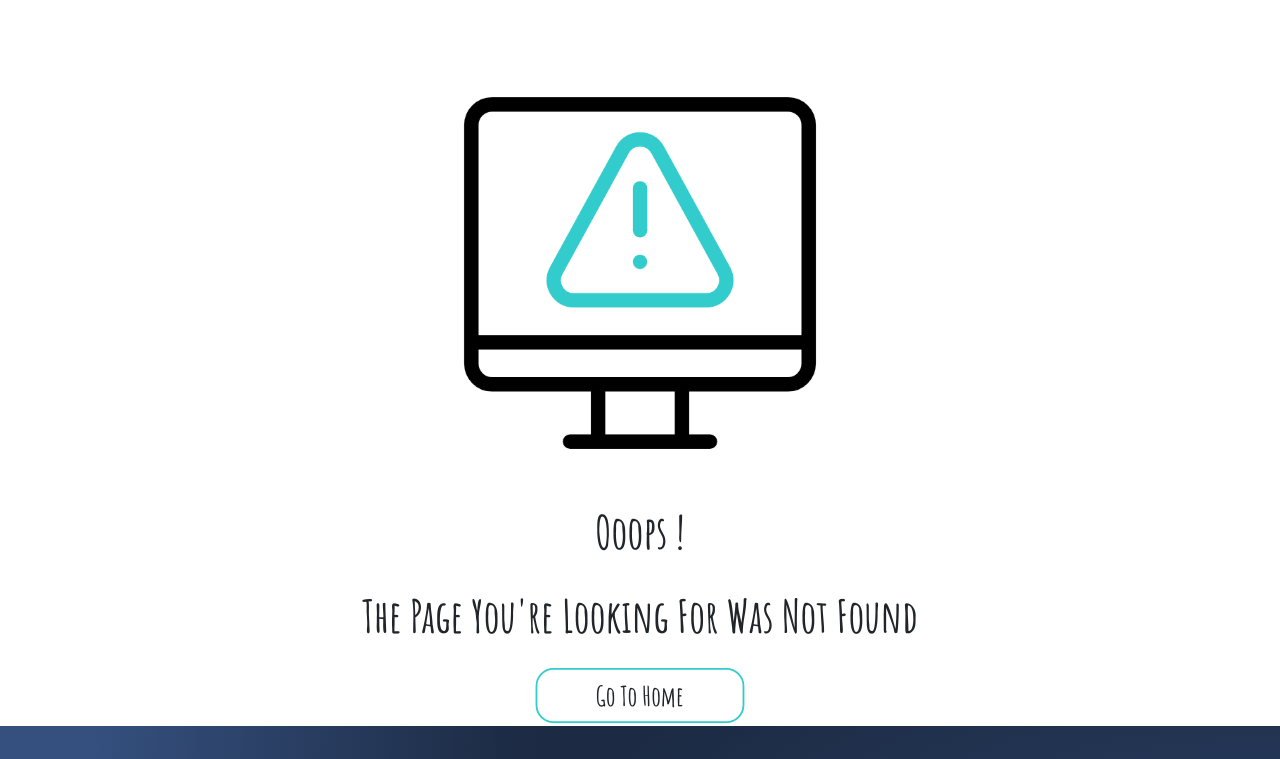
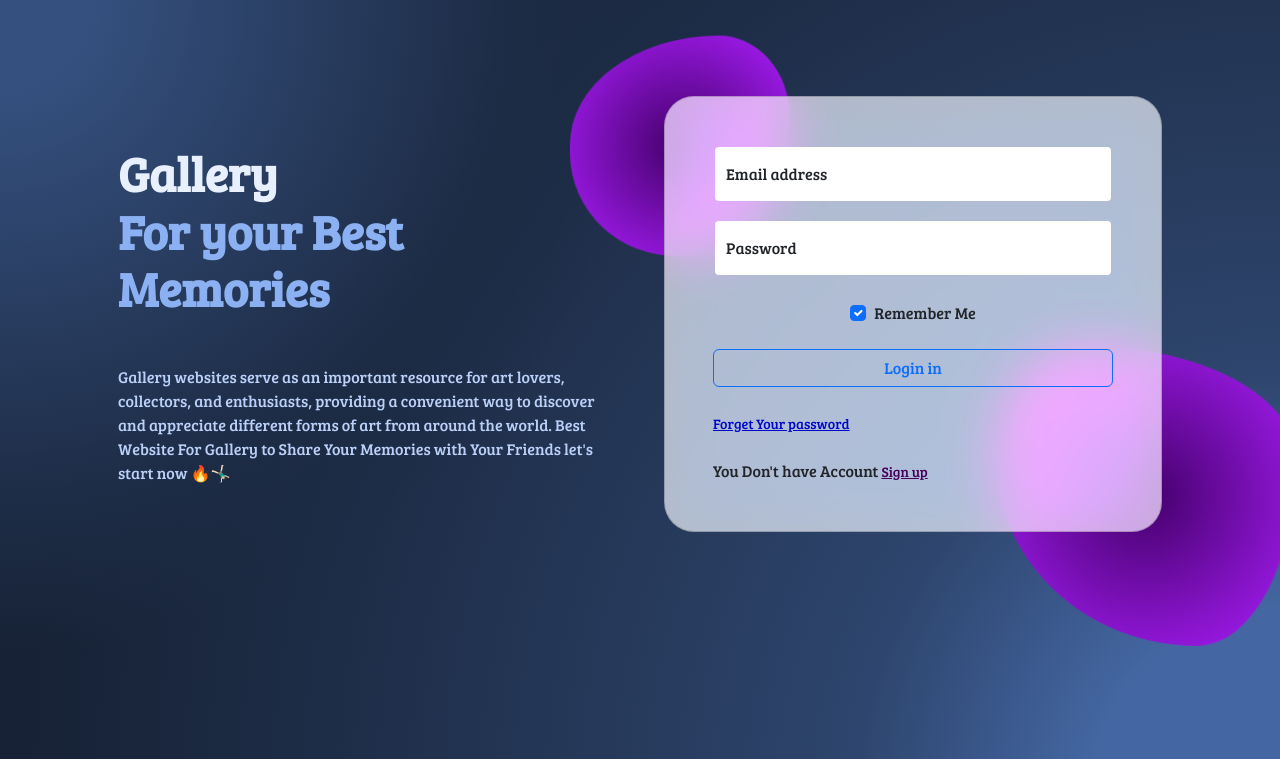
Before and after one commit to Hussein-Muhamed/Gallery, an Angular app: page / in a window 1280 px wide. Shown: the top 759 px of the page. Built offline with nearby package versions, Linux system fonts and the light colour scheme.

Commit message:
updated version

```diff
--- a/src/app/Components/edite/edite.component.html
+++ b/src/app/Components/edite/edite.component.html
@@ -1,6 +1,7 @@
 
 <!-- Modal -->
-<div  class="modal rounded-5" id="editModal" tabindex="-1" aria-labelledby="exampleModalLabel" aria-hidden="true">
+
+<div  class="rounded-5" id="editModal" tabindex="-1" aria-labelledby="exampleModalLabel" aria-hidden="true">
 
   <div class="registration-form modal-dialog">
     <form [formGroup]="myValidation" class="modal-content">
@@ -56,5 +57,5 @@
   </div>
 
 </div>
-<!-- <a href="#" data-bs-toggle="modal" data-bs-target="#editModal">open</a> -->
+
 <!-- <a href="#" data-bs-toggle="modal" data-bs-target="#exampleModal">open</a> -->
--- a/src/app/Components/edite/edite.component.ts
+++ b/src/app/Components/edite/edite.component.ts
@@ -15,7 +15,7 @@ export class EditeComponent {
      this.ID = myRoute.snapshot.params["id"];
   }
   ngOnInit(): void {
-    console.log("hi");
+    console.log("hi here");
     this.UsersService.GetUserByID(this.ID).subscribe({
       next:(data)=>{
         this.User=data;
--- a/src/app/Components/landing/landing.component.html
+++ b/src/app/Components/landing/landing.component.html
@@ -36,7 +36,7 @@
                   <td id="phone">{{u.phone}}</td>
                   <td id="address">{{u.address.suite+" " + u.address.street+" " + u.address.city}}</td>
 
-                  <td  routerLink="/landing/edite/{{u.id}}" ><img src="assets/icos/edit.png" style="width: 35px;height: 37px;; cursor:pointer" ></td>
+                  <td  routerLink="/landing/edite/{{u.id}}"><img src="assets/icos/edit.png" style="width: 35px;height: 37px;; cursor:pointer"></td>
 
                   <td data-bs-target="#deleteModal" data-bs-toggle="modal" ><img src="assets/icos/trash.png" style="width: 35px;height: 37px; cursor:pointer"></td>
 
--- a/src/app/app-routing.module.ts
+++ b/src/app/app-routing.module.ts
@@ -8,6 +8,7 @@ import { AlbumsComponent } from './Components/albums/albums.component';
 import { HomeComponent } from './Components/home/home.component';
 import { PhotosComponent } from './Components/photos/photos.component';
 import { AddComponent } from './Components/add/add.component';
+import { ErrorComponent } from './error/error.component';
 
 const routes: Routes = [
   { path: '', component: WelcomeComponent },
@@ -28,7 +29,7 @@ const routes: Routes = [
       },
     ],
   },
-  // { path: '**',  component: WelcomeComponent},
+  { path: '**',  component: ErrorComponent},
 ];
 
 @NgModule({
--- a/src/app/app.component.html
+++ b/src/app/app.component.html
@@ -1,6 +1,6 @@
 <!-- <app-welcome/> -->
 <!-- <app-header/> -->
-<app-error/>
+<!-- <app-error/> -->
 <div class="body">
 
 <router-outlet></router-outlet>
--- a/src/app/error/error.component.html
+++ b/src/app/error/error.component.html
@@ -1,4 +1,4 @@
-<div class="container mt-5">
+<div class="container-fluid mt-5 bg-white">
     <div class="row justify-content-center">
         <div class="col-12 col-5 text-center">
             <img src="assets/images/warning.gif">
```
